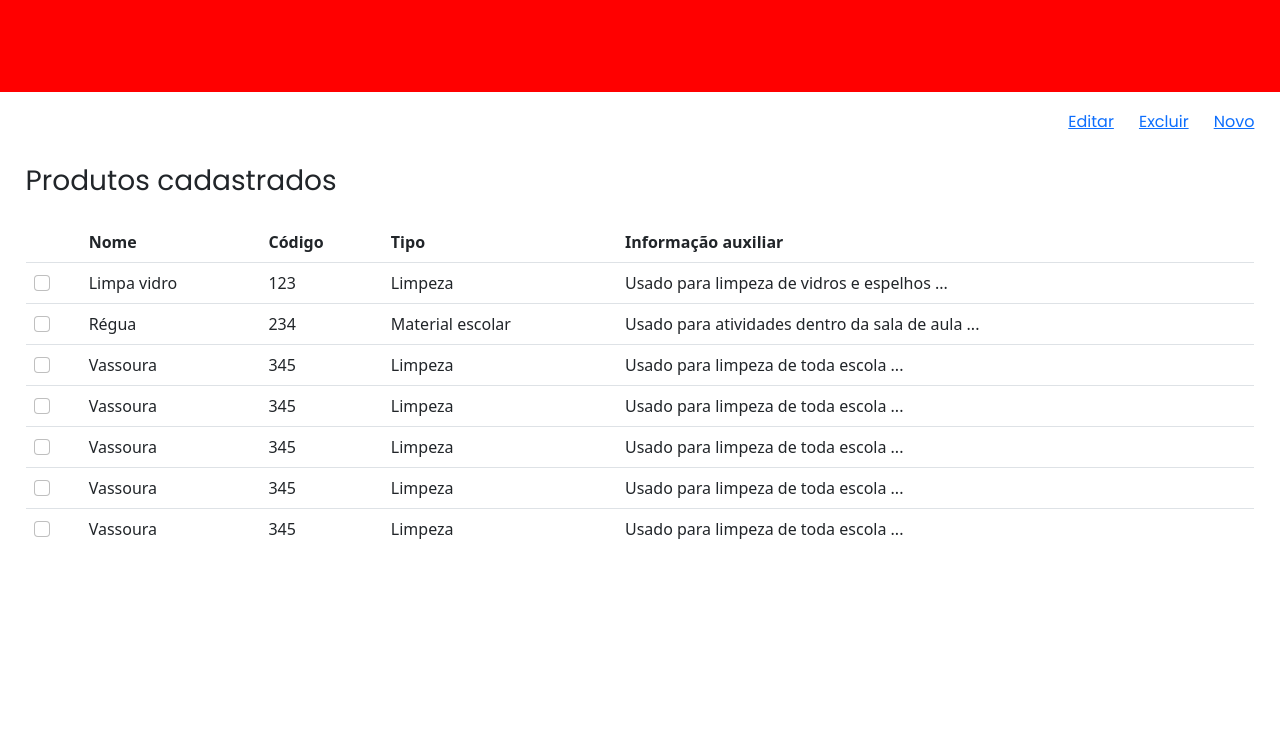
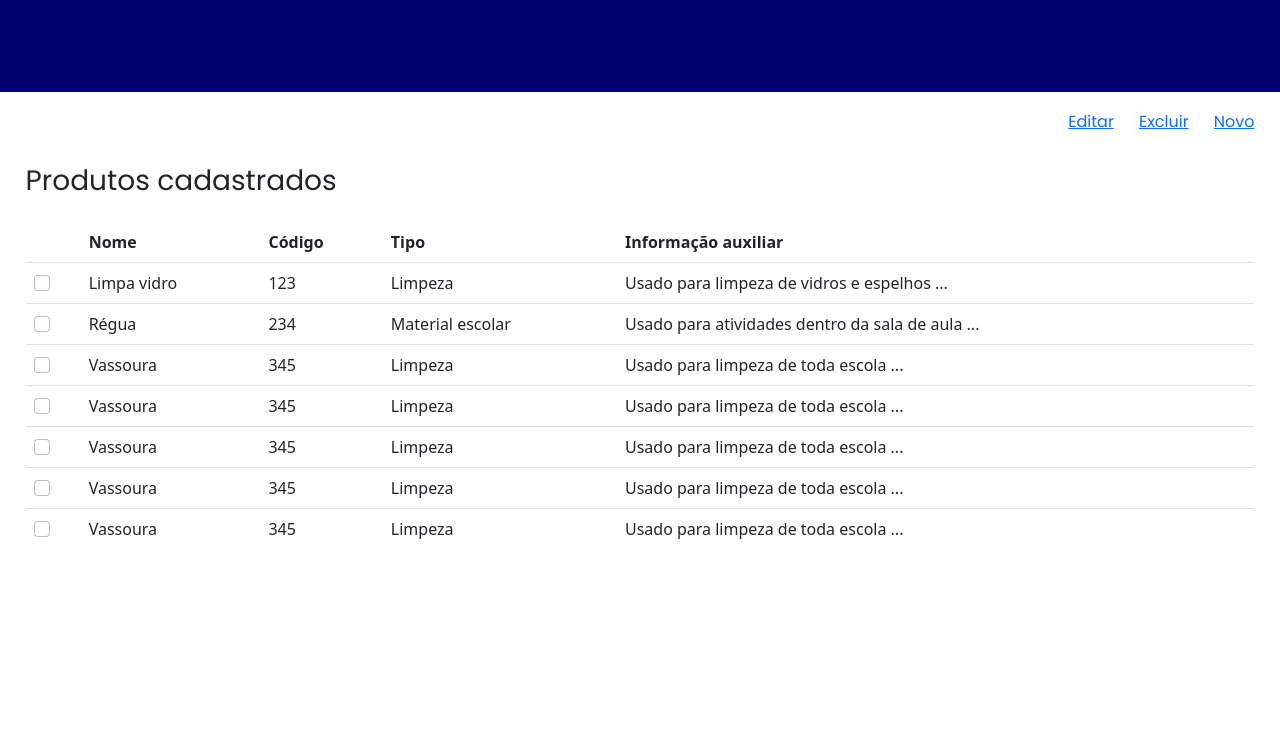
Before and after one commit to juliayume/Estoque, a plain HTML site: page Produtos.html in a window 1280 px wide. Shown: the part 66-800 px from the top of the page. Drawn offline with nearby package versions, Linux system fonts and the light colour scheme.

Commit message:
Update Produtos.css

```diff
--- a/Produtos.css
+++ b/Produtos.css
@@ -33,7 +33,7 @@
 
 .headera{
     grid-area: headera;
-    background-color: red;
+    background-color: rgb(0, 0, 108);
 }
 .sidebara{
     grid-area: sidebara;
```
